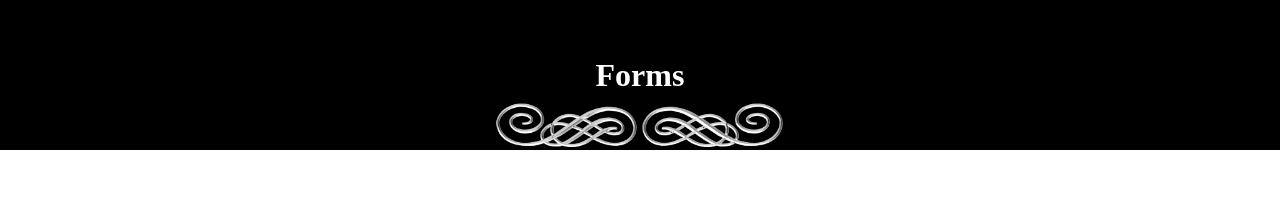
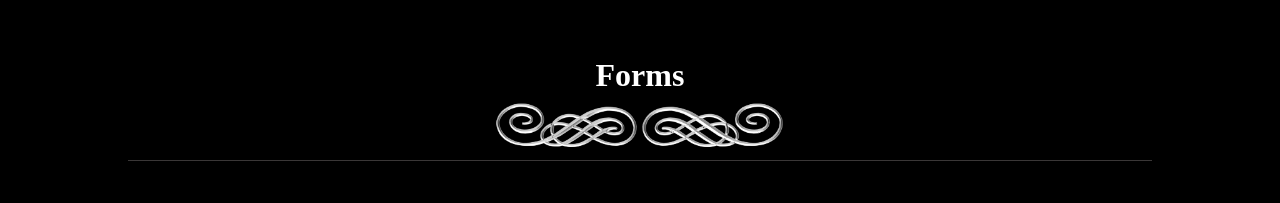
Before and after one commit to SmokenSpanish/Forms, a plain HTML site: page index.html in a window 1280 px wide. Drawn offline with nearby package versions, Linux system fonts and the light colour scheme.

Commit message:
fix: header

```diff
--- a/index.html
+++ b/index.html
@@ -9,7 +9,8 @@
     <link rel="stylesheet" href="./style.css">
 </head>
 
-<body>
+<body class="body">
+
     <header class="header">
         <h1 class="header__title">Forms</h1>
         <img class= "header__image" src="./images/1612515173_144-p-vinetki-na-serom-fone-183.png" alt="причудливые узоры">
--- a/style.css
+++ b/style.css
@@ -1,14 +1,22 @@
 @import url(../vendor/normalize.css);
 
 
+.body {
+    width: 100vw;
+    background-color:black;
+}
+
 .header {
-    width: 100%;
+    width: 80%;
     height: 150px;
+    margin: 0 auto;
+    padding-bottom: 10px;
     background-color:black;
     display: flex;
     align-items: center;
     justify-content: center;
     flex-direction: column;
+    border-bottom: 1px solid rgb(58, 55, 55);
 
 }
 
```
